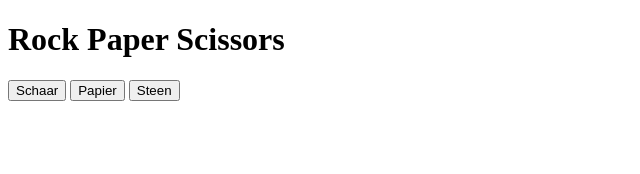
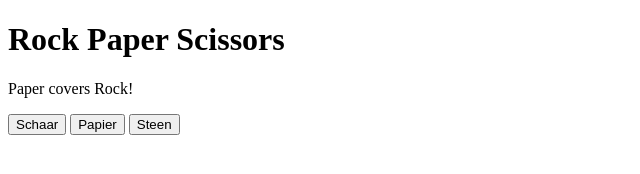
Before and after one commit to YelenaMerzlyakova/Schaar-Steen-Papier, a plain HTML site: page assets/index.html in a window 1280 px wide. Shown: the whole page, without its empty margins (0-640 px from the left). Drawn offline with Linux system fonts and the light colour scheme.

Commit message:
add img folder

```diff
--- a/index.html
+++ b/assets/index.html
@@ -10,6 +10,10 @@
     <header>
         <h1>Rock Paper Scissors</h1>
     </header>
+
+    <div class="result">
+        <p>Paper covers Rock!</p>
+    </div>
     <div class="wrap">
         <button>Schaar</button>
         <button>Papier</button>
```
Also changed, not shown: assets/app.js (added), assets/style.css (added), img/paper.png (added), img/rock.png (added), img/scissors.png (added).
